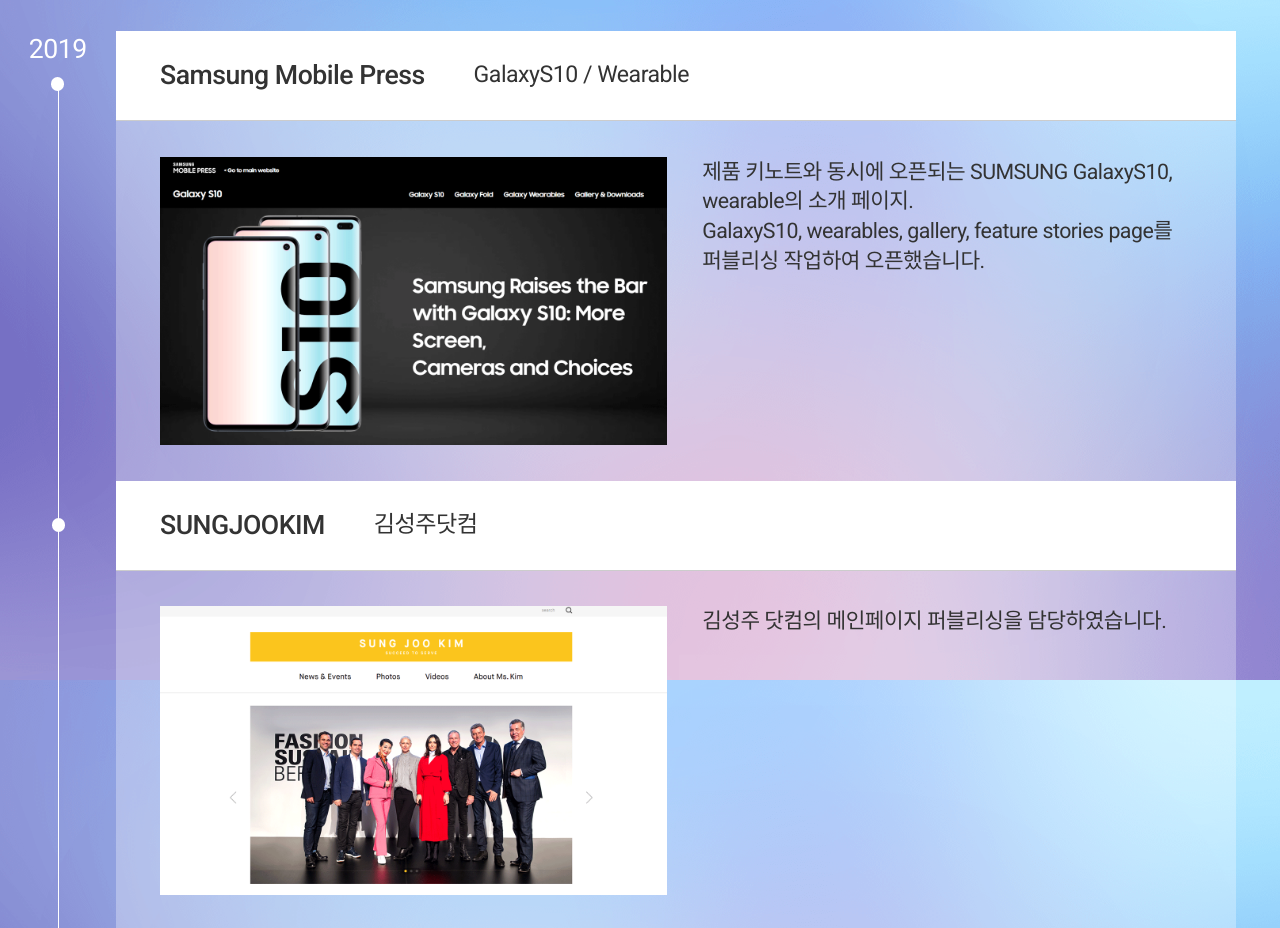
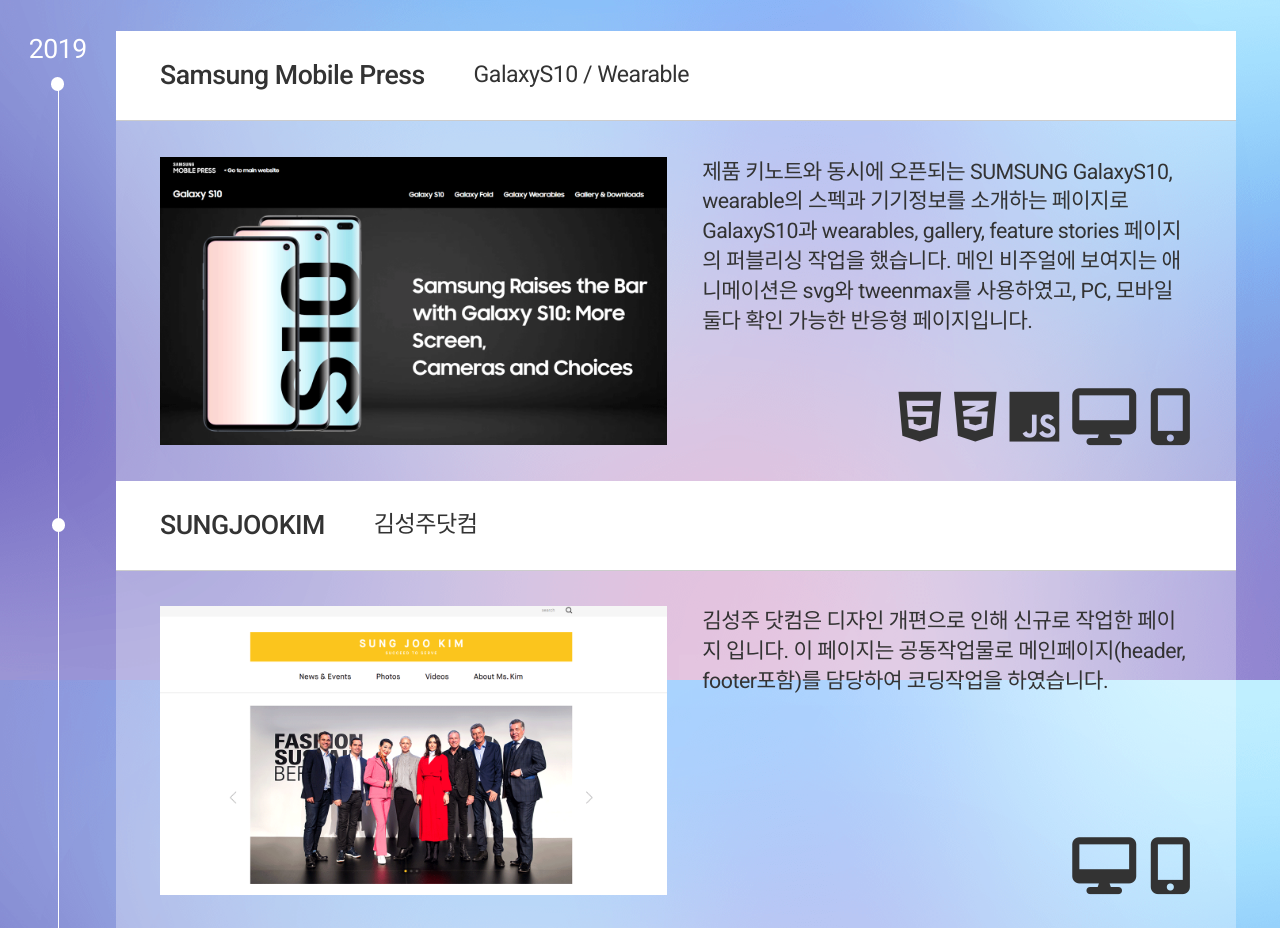
Before and after one commit to seoyul0303/portfolio, a website: page apps/index.html in a window 1280 px wide. Shown: the part 120-1048 px from the top of the page. Drawn offline with nearby package versions, Linux system fonts and the light colour scheme; a web font is replaced by a local one.

Commit message:
200923 : 프로젝트 설명 수정 및 아이콘 추가

```diff
--- a/apps/index.html
+++ b/apps/index.html
@@ -5,6 +5,7 @@
 <meta http-equiv="X-UA-Compatible" content="IE=edge" />
 <meta name="viewport" content="width=device-width, initial-scale=1.0, user-scalable=yes" />
 <title>document</title>
+<script src="https://kit.fontawesome.com/07a9852a1f.js" crossorigin="anonymous"></script>
 <link rel="stylesheet" type="text/css" href="css/common.css">
 </head>
 
@@ -28,9 +29,15 @@
                     <div class="detail clearfix">
                         <a href="C:\Users\SEOYURI\Documents\Study\yulee_coding_diary\project\1902_galaxy_s10_wearables_gallery\beyond.html" target="_blank" class="link_thumb" style="background-image:url(images/19_galaxys10.png);" data-desktop="images/19_galaxys10.png" data-mobile="images/19_galaxys10_mo.png"></a>
                         <p class="info">
-                            제품 키노트와 동시에 오픈되는 SUMSUNG GalaxyS10, wearable의 소개 페이지.<br/>
-                            GalaxyS10, wearables, gallery, feature stories page를 퍼블리싱 작업하여 오픈했습니다.
+                            제품 키노트와 동시에 오픈되는 SUMSUNG GalaxyS10, wearable의 스펙과 기기정보를 소개하는 페이지로 GalaxyS10과 wearables, gallery, feature stories 페이지의 퍼블리싱 작업을 했습니다. 메인 비주얼에 보여지는 애니메이션은 svg와 tweenmax를 사용하였고, PC, 모바일 둘다 확인 가능한 반응형 페이지입니다.
                         </p>
+                        <div class="tech clearfix">
+                            <i class="fab fa-html5"></i>
+                            <i class="fab fa-css3-alt"></i>
+                            <i class="fab fa-js"></i>
+                            <i class="fas fa-desktop"></i>
+                            <i class="fas fa-mobile-alt"></i>
+                        </div>
                     </div>
                 </li>
                 <li>
@@ -41,8 +48,12 @@
                     <div class="detail clearfix">
                         <a href="C:\Users\SEOYURI\Documents\Study\yulee_coding_diary\project\1904_SUNG_JOO_KIM\index.html" target="_blank" class="link_thumb" style="background-image:url(images/19_kimsungjoo.png);" data-desktop="images/19_kimsungjoo.png" data-mobile="images/19_kimsungjoo_mo.png"></a>
                         <p class="info">
-                            김성주 닷컴의 메인페이지 퍼블리싱을 담당하였습니다.
+                            김성주 닷컴은 디자인 개편으로 인해 신규로 작업한 페이지 입니다. 이 페이지는 공동작업물로 메인페이지(header, footer포함)를 담당하여 코딩작업을 하였습니다.
                         </p>
+                        <div class="tech clearfix">
+                            <i class="fas fa-desktop"></i>
+                            <i class="fas fa-mobile-alt"></i>
+                        </div>
                     </div>
                 </li>
                 <li>
@@ -53,8 +64,12 @@
                     <div class="detail clearfix">
                         <a href="https://news.samsung.com/kr/" target="_blank" class="link_thumb" style="background-image:url(images/19_samsungnewskr.png);" data-desktop="images/19_samsungnewskr.png" data-mobile="images/19_samsungnewskr_mo.png"></a>
                         <p class="info">
-                            뉴스룸 국문 페이지 개편 진행을 담당하였습니다.<br/> 기존의 다른 국가와는 다르게 들어가는 부분이 많아 추가적인 수정작업이 필요한 작업이였습니다.
+                            뉴스룸 국문 페이지 개편 진행을 담당하였습니다.<br/> 기존의 다른 국가는 유지보수 및 디자인을 직접 담당하였으나 국문같은 경우는 타업체에 의해 관리되어져있었습니다. 그래서 소스가 다르게 들어가는 부분이 많아 디자인 개편시 추가적인 수정 작업이 많이 필요한 작업이였습니다.
                         </p>
+                        <div class="tech clearfix">
+                            <i class="fas fa-desktop"></i>
+                            <i class="fas fa-mobile-alt"></i>
+                        </div>
                     </div>
                 </li>
                 <li>
@@ -65,8 +80,12 @@
                     <div class="detail clearfix">
                         <a href="C:\Users\SEOYURI\Documents\Study\yulee_coding_diary\project\1907_insean\index.html" target="_blank" class="link_thumb" style="background-image:url(images/19_insean.png);" data-desktop="images/19_insean.png" data-mobile="images/19_insean_mo.png"></a>
                         <p class="info">
-                            더본코리아의 인생설렁탕 페이지 퍼블리싱을 작업하였습니다. 원스크롤페이지
+                            더본코리아의 인생설렁탕 페이지를 작업하였습니다. 해당 사이트는 PC에서는 스크롤이벤트가 적용 되어있고, 모바일도 퍼블리싱하여 반응형으로 확인 가능한 사이트 입니다.
                         </p>
+                        <div class="tech clearfix">
+                            <i class="fas fa-desktop"></i>
+                            <i class="fas fa-mobile-alt"></i>
+                        </div>
                     </div>
                 </li>
                 <li>
--- a/apps/scss/_global.scss
+++ b/apps/scss/_global.scss
@@ -199,10 +199,10 @@
                     @include vw-convert-mo(height,473);
                 }
             }
-
             .info{
                 @include vw-font-size-pc(24);
                 @include vw-convert-pc(padding-left, 610);
+                @include vw-convert-pc(padding-bottom, 64);
                 @include vw-convert-pc(min-height, 325);
                 @media(max-width:$screen-sm){
                     @include vw-font-size-mo(12);
@@ -215,6 +215,19 @@
                     text-decoration:underline;
                 }
             }
+            .tech{
+                position:absolute;
+                @include vw-convert-pc(bottom, 40);
+                @include vw-convert-pc(right, 50);
+                i{
+                    float:left;
+                    @include vw-font-size-pc(64);
+                    @include vw-convert-pc(padding-right, 15);
+                    &:last-child{
+                       padding-right:0;
+                    }
+                }
+            }
         }
     }
 }
```
Also changed, not shown: apps/css/common.css, apps/images/icon-imac.png (added), apps/images/icon-smartphone.png (added).
